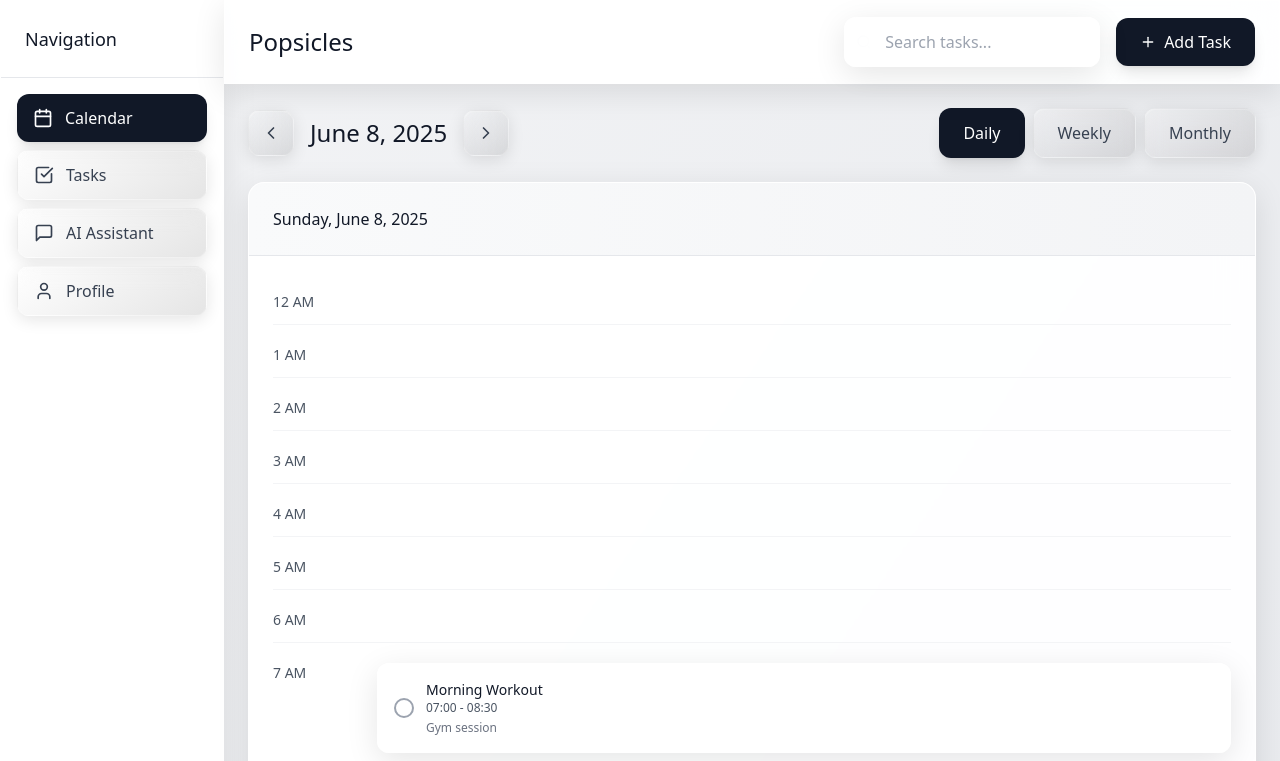
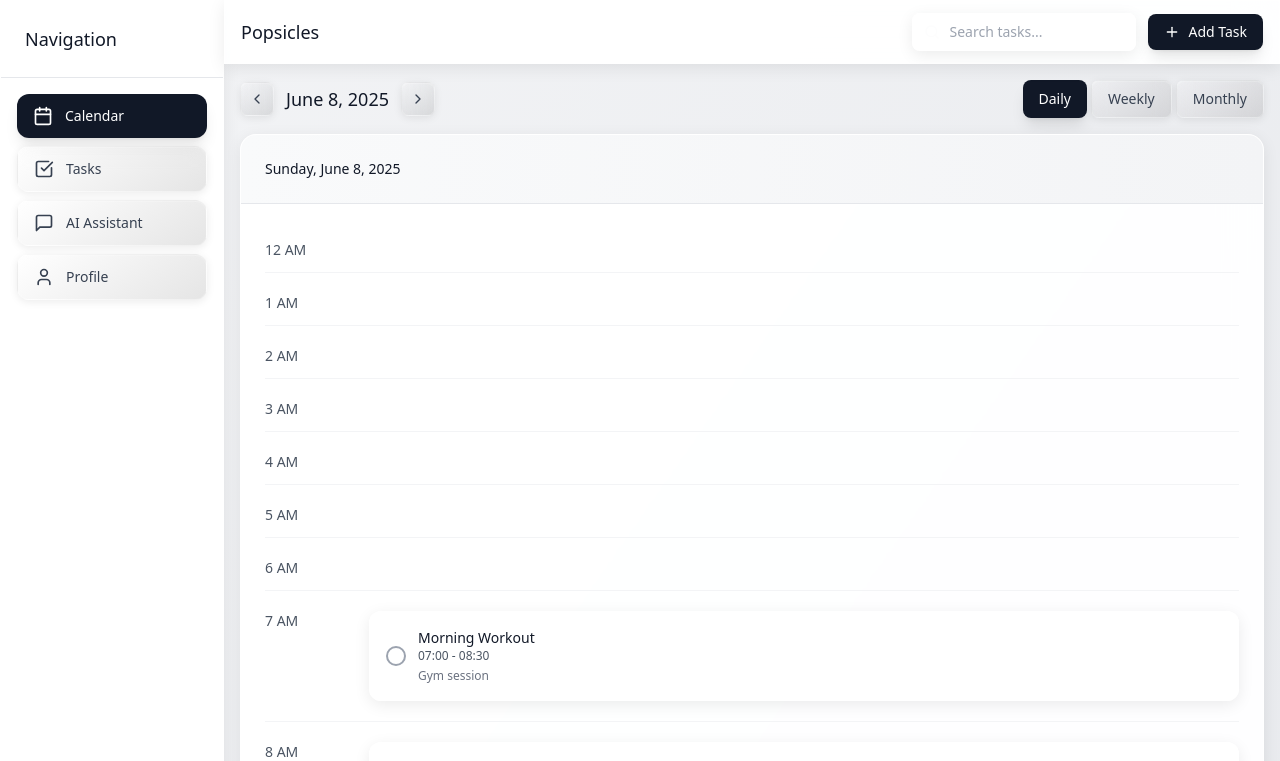
Before and after one commit to akmiinn/popsicles-task-manager, a React (Vite) app: page / in a window 1280 px wide. Shown: the top 761 px of the page. Built offline with nearby package versions, Linux system fonts and the light colour scheme.

Commit message:
Refactor UI and improve task creation
-   Implement a more compact UI structure.
-   Add prefilled time suggestions in the "Add Task" overlay.
-   Address AI Assistant limitations.

```diff
--- a/src/components/AIAssistant.tsx
+++ b/src/components/AIAssistant.tsx
@@ -1,4 +1,3 @@
-
 import { useState, useRef, useEffect } from 'react';
 import { Send, Bot, User, Clock } from 'lucide-react';
 import { ChatMessage, Task } from '../types';
@@ -29,60 +28,91 @@ const AIAssistant = ({ onAddTask, tasks }: AIAssistantProps) => {
 
   const parseDate = (message: string): string => {
     const today = new Date();
-    const tomorrow = new Date(today);
-    tomorrow.setDate(today.getDate() + 1);
-
     const lowerMessage = message.toLowerCase();
 
-    // Check for specific days
+    // Check for specific dates (MM/DD/YYYY, DD/MM/YYYY, YYYY-MM-DD)
+    const specificDatePatterns = [
+      /(\d{1,2})\/(\d{1,2})\/(\d{4})/,  // MM/DD/YYYY or DD/MM/YYYY
+      /(\d{4})-(\d{1,2})-(\d{1,2})/,   // YYYY-MM-DD
+      /(\d{1,2})-(\d{1,2})-(\d{4})/,   // DD-MM-YYYY or MM-DD-YYYY
+    ];
+
+    for (const pattern of specificDatePatterns) {
+      const match = message.match(pattern);
+      if (match) {
+        let year, month, day;
+        if (pattern.source.includes('(\\d{4})')) {
+          // YYYY-MM-DD format
+          year = parseInt(match[1]);
+          month = parseInt(match[2]) - 1;
+          day = parseInt(match[3]);
+        } else {
+          // Assume MM/DD/YYYY format for ambiguous cases
+          month = parseInt(match[1]) - 1;
+          day = parseInt(match[2]);
+          year = match[3] ? parseInt(match[3]) : today.getFullYear();
+        }
+        const parsedDate = new Date(year, month, day);
+        return parsedDate.toISOString().split('T')[0];
+      }
+    }
+
+    // Check for day names
     const dayNames = ['sunday', 'monday', 'tuesday', 'wednesday', 'thursday', 'friday', 'saturday'];
     const currentDay = today.getDay();
 
     for (let i = 0; i < dayNames.length; i++) {
       if (lowerMessage.includes(dayNames[i])) {
         const targetDay = new Date(today);
-        const daysUntilTarget = (i - currentDay + 7) % 7;
+        let daysUntilTarget = (i - currentDay + 7) % 7;
+
+        // If it's the same day and we say "this monday" or just "monday", assume next week
         if (daysUntilTarget === 0 && !lowerMessage.includes('today')) {
-          targetDay.setDate(today.getDate() + 7); // Next week
-        } else {
+          daysUntilTarget = 7;
+        }
+
+        // Handle "next [day]"
+        if (lowerMessage.includes('next')) {
+          daysUntilTarget = daysUntilTarget === 0 ? 7 : daysUntilTarget + 7;
+        }
+
         targetDay.setDate(today.getDate() + daysUntilTarget);
-        }
         return targetDay.toISOString().split('T')[0];
       }
     }
 
     // Check for relative dates
     if (lowerMessage.includes('tomorrow')) {
+      const tomorrow = new Date(today);
+      tomorrow.setDate(today.getDate() + 1);
       return tomorrow.toISOString().split('T')[0];
     } else if (lowerMessage.includes('today')) {
       return today.toISOString().split('T')[0];
+    } else if (lowerMessage.includes('day after tomorrow')) {
+      const dayAfter = new Date(today);
+      dayAfter.setDate(today.getDate() + 2);
+      return dayAfter.toISOString().split('T')[0];
     } else if (lowerMessage.includes('next week')) {
       const nextWeek = new Date(today);
       nextWeek.setDate(today.getDate() + 7);
       return nextWeek.toISOString().split('T')[0];
     }
 
-    // Check for specific date patterns (MM/DD, DD/MM, etc.)
-    const datePatterns = [
-      /(\d{1,2})\/(\d{1,2})/,  // MM/DD or DD/MM
-      /(\d{1,2})-(\d{1,2})/,   // MM-DD or DD-MM
-    ];
-
-    for (const pattern of datePatterns) {
-      const match = message.match(pattern);
-      if (match) {
-        const month = parseInt(match[1]) - 1; // JS months are 0-indexed
-        const day = parseInt(match[2]);
-        const year = today.getFullYear();
-        const parsedDate = new Date(year, month, day);
-
-        // If the date is in the past, assume next year
-        if (parsedDate < today) {
-          parsedDate.setFullYear(year + 1);
+    // Check for relative days like "in 3 days", "in a week"
+    const relativeMatch = lowerMessage.match(/in (\d+) days?/);
+    if (relativeMatch) {
+      const daysToAdd = parseInt(relativeMatch[1]);
+      const futureDate = new Date(today);
+      futureDate.setDate(today.getDate() + daysToAdd);
+      return futureDate.toISOString().split('T')[0];
     }
 
-        return parsedDate.toISOString().split('T')[0];
-      }
+    const weekMatch = lowerMessage.match(/in (\d+) weeks?/);
+    if (weekMatch) {
+      const weeksToAdd = parseInt(weekMatch[1]);
+      const futureDate = new Date(today);
+      futureDate.setDate(today.getDate() + (weeksToAdd * 7));
+      return futureDate.toISOString().split('T')[0];
     }
 
     return today.toISOString().split('T')[0]; // Default to today
@@ -91,12 +121,14 @@ const AIAssistant = ({ onAddTask, tasks }: AIAssistantProps) => {
   const parseTaskFromMessage = (message: string): Omit<Task, 'id'> | null => {
     const lowerMessage = message.toLowerCase();
 
-    if (lowerMessage.includes('create') || lowerMessage.includes('add') || lowerMessage.includes('schedule')) {
-      // Extract time
+    if (lowerMessage.includes('create') || lowerMessage.includes('add') || lowerMessage.includes('schedule') || lowerMessage.includes('book') || lowerMessage.includes('plan')) {
+      // Enhanced time parsing
       const timePatterns = [
-        /(\d{1,2}):?(\d{0,2})\s*(am|pm)/i,
-        /(\d{1,2})\s*(am|pm)/i,
-        /(\d{1,2}):(\d{2})/
+        /(\d{1,2}):(\d{2})\s*(am|pm)/i,        // 10:30 am
+        /(\d{1,2})\s*(am|pm)/i,                // 10 am
+        /(\d{1,2}):(\d{2})/,                   // 14:30 (24h format)
+        /at\s+(\d{1,2}):?(\d{0,2})\s*(am|pm)?/i, // at 10pm, at 10:30
+        /(\d{1,2})\s*o'?clock/i,               // 10 o'clock
       ];
 
       let startTime = '10:00';
@@ -111,6 +143,7 @@ const AIAssistant = ({ onAddTask, tasks }: AIAssistantProps) => {
 
           if (period === 'pm' && hour !== 12) hour += 12;
           if (period === 'am' && hour === 12) hour = 0;
+          if (!period && hour < 8) hour += 12; // Assume PM for times before 8 without AM/PM
 
           startTime = `${hour.toString().padStart(2, '0')}:${minute.toString().padStart(2, '0')}`;
           const endHour = hour + 1;
@@ -119,40 +152,74 @@ const AIAssistant = ({ onAddTask, tasks }: AIAssistantProps) => {
         }
       }
 
-      // Extract task name
+      // Enhanced task name extraction
       let title = 'New Task';
+
+      // Look for quoted text first
+      const quotedMatch = message.match(/"([^"]+)"/);
+      if (quotedMatch) {
+        title = quotedMatch[1];
+      } else {
+        // Enhanced keyword matching
         const taskKeywords = {
           'meeting': 'Meeting',
           'workout': 'Workout',
+          'exercise': 'Exercise',
           'gym': 'Gym Session',
           'lunch': 'Lunch',
           'dinner': 'Dinner',
+          'breakfast': 'Breakfast',
           'call': 'Phone Call',
           'appointment': 'Appointment',
           'study': 'Study Session',
-        'work': 'Work Session'
+          'work': 'Work Session',
+          'presentation': 'Presentation',
+          'conference': 'Conference',
+          'interview': 'Interview',
+          'doctor': 'Doctor Appointment',
+          'dentist': 'Dentist Appointment',
+          'shopping': 'Shopping',
+          'grocery': 'Grocery Shopping',
+          'class': 'Class',
+          'lesson': 'Lesson',
+          'review': 'Review Session',
+          'break': 'Break',
+          'walk': 'Walk',
+          'run': 'Running',
+          'bike': 'Biking',
         };
 
         for (const [keyword, taskTitle] of Object.entries(taskKeywords)) {
           if (lowerMessage.includes(keyword)) {
             title = taskTitle;
+
+            // Look for additional context around the keyword
+            const contextMatch = message.match(new RegExp(`(\\w+\\s+)?${keyword}(\\s+\\w+)?`, 'i'));
+            if (contextMatch && contextMatch[0].trim().length > keyword.length) {
+              title = contextMatch[0].trim();
+            }
             break;
           }
         }
 
-      // Extract custom title from quotes or after "create"
-      const titlePatterns = [
-        /"([^"]+)"/,  // Text in quotes
-        /create\s+([^,\s]+(?:\s+[^,\s]+)*)/i,  // Text after "create"
+        // If no keyword found, try to extract from create/add/schedule patterns
+        if (title === 'New Task') {
+          const patterns = [
+            /(?:create|add|schedule|book|plan|set up)\s+(?:a\s+)?([^,\s]+(?:\s+[^,\s]+)*?)(?:\s+(?:at|on|for|tomorrow|today|monday|tuesday|wednesday|thursday|friday|saturday|sunday)|\s*$)/i,
           ];
 
-      for (const pattern of titlePatterns) {
+          for (const pattern of patterns) {
             const match = message.match(pattern);
-        if (match && match[1].trim() && !['a', 'an', 'the'].includes(match[1].trim().toLowerCase())) {
+            if (match && match[1] && match[1].trim()) {
               title = match[1].trim();
               break;
             }
           }
+        }
+      }
+
+      // Capitalize first letter
+      title = title.charAt(0).toUpperCase() + title.slice(1);
 
       const date = parseDate(message);
 
@@ -275,7 +342,9 @@ const AIAssistant = ({ onAddTask, tasks }: AIAssistantProps) => {
       let response = '';
       const lowerInput = currentInput.toLowerCase();
 
-      if (lowerInput.includes('create') || lowerInput.includes('add') || lowerInput.includes('schedule')) {
+      // Enhanced task creation detection
+      if (lowerInput.includes('create') || lowerInput.includes('add') || lowerInput.includes('schedule') ||
+          lowerInput.includes('book') || lowerInput.includes('plan') || lowerInput.includes('set up')) {
         const newTask = parseTaskFromMessage(currentInput);
         if (newTask) {
           const conflicts = checkForConflicts(newTask);
@@ -292,12 +361,12 @@ const AIAssistant = ({ onAddTask, tasks }: AIAssistantProps) => {
 Please respond with 1, 2, or 3.`;
           } else {
             onAddTask(newTask);
-            response = `Great! I've created "${newTask.title}" for ${new Date(newTask.date).toLocaleDateString()} from ${newTask.startTime} to ${newTask.endTime}. The task has been added to your calendar.`;
+            response = `Perfect! I've created "${newTask.title}" for ${new Date(newTask.date).toLocaleDateString()} from ${newTask.startTime} to ${newTask.endTime}. The task has been added to your calendar.`;
           }
         } else {
-          response = 'I\'d be happy to help you create a task! Please provide more details like the task name, date, and time. For example: "Create a team meeting tomorrow at 2pm" or "Schedule workout on Friday at 6am"';
+          response = 'I\'d be happy to help you create a task! Please provide more details like the task name, date, and time. For example: "Create a team meeting tomorrow at 2pm", "Schedule workout on Friday at 6am", or "Add dentist appointment on 12/25 at 3pm"';
         }
-      } else if (lowerInput.includes('today') && lowerInput.includes('task')) {
+      } else if (lowerInput.includes('today') && (lowerInput.includes('task') || lowerInput.includes('schedule'))) {
         const today = new Date().toISOString().split('T')[0];
         const todayTasks = tasks.filter(task => task.date === today && !task.completed);
 
@@ -311,14 +380,15 @@ Please respond with 1, 2, or 3.`;
       } else if (lowerInput.includes('help')) {
         response = `I can help you with:
 
-• Creating tasks: "Create a meeting tomorrow at 3pm"
-• Scheduling for specific days: "Schedule workout on Friday at 6am"
+• Creating tasks: "Create a meeting tomorrow at 3pm", "Schedule workout on Friday at 6am"
+• Specific dates: "Add doctor appointment on 12/25 at 2pm", "Book lunch on Monday at 1pm"
+• Various time formats: "Plan review session at 2:30pm", "Set up call at 14:00"
 • Checking your schedule: "Show me my tasks for today"
 • Managing conflicts: I'll automatically detect and suggest solutions
 
 What would you like me to help you with?`;
       } else {
-        response = 'I understand you want to manage your tasks and schedule. You can ask me to create tasks, check your schedule, or help resolve conflicts. Try saying something like "Create a workout session on Friday at 6am" or "Show me my tasks for today".';
+        response = 'I understand you want to manage your tasks and schedule. You can ask me to create tasks with specific dates and times, check your schedule, or help resolve conflicts. Try saying something like:\n\n• "Create a workout session on Friday at 6am"\n• "Schedule meeting tomorrow at 2:30pm"\n• "Add doctor appointment on 12/25 at 3pm"\n• "Show me my tasks for today"';
       }
 
       const aiMessage: ChatMessage = {
@@ -342,37 +412,37 @@ What would you like me to help you with?`;
 
   return (
     <div className="flex-1 flex flex-col bg-gradient-to-br from-gray-50 to-gray-100">
-      <div className="bg-white/80 backdrop-blur-lg border-b border-gray-200/50 p-6 shadow-lg">
-        <h2 className="text-2xl font-light text-gray-800">AI Assistant</h2>
-        <p className="text-sm text-gray-600 mt-1">Ask me to create tasks, manage your schedule, or resolve conflicts</p>
+      <div className="bg-white/80 backdrop-blur-lg border-b border-gray-200/50 p-4 shadow-lg">
+        <h2 className="text-lg font-medium text-gray-800">AI Assistant</h2>
+        <p className="text-xs text-gray-600 mt-1">Ask me to create tasks, manage your schedule, or resolve conflicts</p>
       </div>
 
-      <div className="flex-1 overflow-y-auto p-6 space-y-4 max-h-[calc(100vh-200px)]">
+      <div className="flex-1 overflow-y-auto p-4 space-y-3 max-h-[calc(100vh-200px)]">
         {messages.map((message) => (
           <div
             key={message.id}
             className={`flex ${message.isUser ? 'justify-end' : 'justify-start'}`}
           >
-            <div className={`flex max-w-3xl ${message.isUser ? 'flex-row-reverse' : 'flex-row'} gap-3`}>
-              <div className={`w-10 h-10 rounded-full flex items-center justify-center flex-shrink-0 shadow-lg ${
+            <div className={`flex max-w-2xl ${message.isUser ? 'flex-row-reverse' : 'flex-row'} gap-2`}>
+              <div className={`w-8 h-8 rounded-full flex items-center justify-center flex-shrink-0 shadow-md ${
                 message.isUser
-                  ? 'bg-gradient-to-r from-purple-600 to-pink-600'
-                  : 'bg-gradient-to-r from-blue-500 to-blue-600'
+                  ? 'bg-gradient-to-r from-gray-600 to-gray-700'
+                  : 'bg-gradient-to-r from-gray-500 to-gray-600'
               }`}>
                 {message.isUser ? (
-                  <User className="w-5 h-5 text-white" />
+                  <User className="w-4 h-4 text-white" />
                 ) : (
-                  <Bot className="w-5 h-5 text-white" />
+                  <Bot className="w-4 h-4 text-white" />
                 )}
               </div>
-              <div className={`rounded-2xl p-4 shadow-lg backdrop-blur-sm max-w-lg ${
+              <div className={`rounded-xl p-3 shadow-md backdrop-blur-sm max-w-md ${
                 message.isUser
-                  ? 'bg-gradient-to-r from-purple-600 to-pink-600 text-white'
+                  ? 'bg-gradient-to-r from-gray-600 to-gray-700 text-white'
                   : 'bg-white/80 text-gray-800 border border-gray-200/50'
               }`}>
                 <div className="whitespace-pre-wrap text-sm leading-relaxed">{message.content}</div>
-                <div className={`flex items-center gap-1 mt-2 text-xs ${
-                  message.isUser ? 'text-purple-100' : 'text-gray-500'
+                <div className={`flex items-center gap-1 mt-1 text-xs ${
+                  message.isUser ? 'text-gray-200' : 'text-gray-500'
                 }`}>
                   <Clock className="w-3 h-3" />
                   <span>{message.timestamp.toLocaleTimeString([], { hour: '2-digit', minute: '2-digit' })}</span>
@@ -384,11 +454,11 @@ What would you like me to help you with?`;
 
         {isLoading && (
           <div className="flex justify-start">
-            <div className="flex gap-3 max-w-3xl">
-              <div className="w-10 h-10 rounded-full bg-gradient-to-r from-blue-500 to-blue-600 flex items-center justify-center flex-shrink-0 shadow-lg">
-                <Bot className="w-5 h-5 text-white" />
+            <div className="flex gap-2 max-w-2xl">
+              <div className="w-8 h-8 rounded-full bg-gradient-to-r from-gray-500 to-gray-600 flex items-center justify-center flex-shrink-0 shadow-md">
+                <Bot className="w-4 h-4 text-white" />
               </div>
-              <div className="bg-white/80 backdrop-blur-sm rounded-2xl p-4 border border-gray-200/50 shadow-lg">
+              <div className="bg-white/80 backdrop-blur-sm rounded-xl p-3 border border-gray-200/50 shadow-md">
                 <div className="flex space-x-1">
                   <div className="w-2 h-2 bg-gray-400 rounded-full animate-bounce"></div>
                   <div className="w-2 h-2 bg-gray-400 rounded-full animate-bounce" style={{ animationDelay: '0.1s' }}></div>
@@ -401,23 +471,23 @@ What would you like me to help you with?`;
         <div ref={messagesEndRef} />
       </div>
 
-      <div className="bg-white/80 backdrop-blur-lg border-t border-gray-200/50 p-6 shadow-lg">
-        <div className="flex gap-3">
+      <div className="bg-white/80 backdrop-blur-lg border-t border-gray-200/50 p-4 shadow-lg">
+        <div className="flex gap-2">
           <input
             type="text"
             value={inputMessage}
             onChange={(e) => setInputMessage(e.target.value)}
             onKeyPress={handleKeyPress}
             placeholder={conflictingSuggestion ? "Please respond with 1, 2, or 3..." : "Type your message... (e.g., 'Create a meeting tomorrow at 7pm')"}
-            className="flex-1 px-6 py-4 border border-gray-200/50 rounded-2xl focus:outline-none focus:ring-2 focus:ring-purple-300 shadow-lg bg-white/80 backdrop-blur-sm"
+            className="flex-1 px-4 py-3 border border-gray-200/50 rounded-xl focus:outline-none focus:ring-2 focus:ring-gray-300 shadow-md bg-white/80 backdrop-blur-sm text-sm"
             disabled={isLoading}
           />
           <button
             onClick={handleSendMessage}
             disabled={isLoading || !inputMessage.trim()}
-            className="px-6 py-4 bg-gradient-to-r from-purple-600 to-pink-600 text-white rounded-2xl hover:from-purple-700 hover:to-pink-700 transition-all duration-200 disabled:opacity-50 disabled:cursor-not-allowed shadow-lg hover:shadow-xl"
+            className="px-4 py-3 bg-gray-900 text-white rounded-xl hover:bg-gray-800 transition-all duration-200 disabled:opacity-50 disabled:cursor-not-allowed shadow-md hover:shadow-lg"
           >
-            <Send className="w-5 h-5" />
+            <Send className="w-4 h-4" />
           </button>
         </div>
       </div>
--- a/src/index.css
+++ b/src/index.css
@@ -93,32 +93,47 @@
 
   body {
     @apply bg-background text-foreground;
+    font-size: 14px;
+    line-height: 1.4;
   }
 }
 
-/* Glossy effects */
+/* Compact Glossy effects */
 .glass-effect {
   background: rgba(255, 255, 255, 0.95);
   backdrop-filter: blur(20px);
   border: 1px solid rgba(255, 255, 255, 0.2);
-  box-shadow: 0 8px 32px rgba(0, 0, 0, 0.1);
+  box-shadow: 0 4px 16px rgba(0, 0, 0, 0.08);
 }
 
 .glass-dark {
   background: rgba(20, 20, 20, 0.95);
   backdrop-filter: blur(20px);
   border: 1px solid rgba(255, 255, 255, 0.1);
-  box-shadow: 0 8px 32px rgba(0, 0, 0, 0.3);
+  box-shadow: 0 4px 16px rgba(0, 0, 0, 0.25);
 }
 
 .glossy-button {
   background: linear-gradient(145deg, rgba(255, 255, 255, 0.1), rgba(0, 0, 0, 0.1));
   backdrop-filter: blur(10px);
   border: 1px solid rgba(255, 255, 255, 0.2);
-  box-shadow: 0 4px 16px rgba(0, 0, 0, 0.1), inset 0 1px 0 rgba(255, 255, 255, 0.2);
+  box-shadow: 0 2px 8px rgba(0, 0, 0, 0.08), inset 0 1px 0 rgba(255, 255, 255, 0.2);
 }
 
 .glossy-button:hover {
   background: linear-gradient(145deg, rgba(255, 255, 255, 0.2), rgba(0, 0, 0, 0.05));
-  box-shadow: 0 6px 20px rgba(0, 0, 0, 0.15), inset 0 1px 0 rgba(255, 255, 255, 0.3);
+  box-shadow: 0 3px 12px rgba(0, 0, 0, 0.12), inset 0 1px 0 rgba(255, 255, 255, 0.3);
 }
+
+/* Compact spacing utilities */
+.compact-spacing {
+  @apply space-y-1;
+}
+
+.compact-padding {
+  @apply p-2;
+}
+
+.compact-text {
+  @apply text-xs;
+}
--- a/src/pages/Index.tsx
+++ b/src/pages/Index.tsx
@@ -1,4 +1,3 @@
-
 import { useState, useEffect } from 'react';
 import { Calendar, Search, Plus, ChevronLeft, ChevronRight } from 'lucide-react';
 import Sidebar from '../components/Sidebar';
@@ -136,16 +135,16 @@ const Index = () => {
     switch (currentPage) {
       case 'calendar':
         return (
-          <div className="flex-1 p-6">
-            <div className="flex items-center justify-between mb-6">
-              <div className="flex items-center gap-4">
+          <div className="flex-1 p-4">
+            <div className="flex items-center justify-between mb-4">
+              <div className="flex items-center gap-3">
                 <button
                   onClick={() => navigateDate('prev')}
-                  className="p-3 glossy-button text-gray-700 rounded-xl transition-all duration-200"
+                  className="p-2 glossy-button text-gray-700 rounded-lg transition-all duration-200"
                 >
-                  <ChevronLeft className="w-5 h-5" />
+                  <ChevronLeft className="w-4 h-4" />
                 </button>
-                <h2 className="text-2xl font-light text-gray-900">
+                <h2 className="text-lg font-medium text-gray-900">
                   {selectedDate.toLocaleDateString('en-US', {
                     month: 'long',
                     year: 'numeric',
@@ -154,17 +153,17 @@ const Index = () => {
                 </h2>
                 <button
                   onClick={() => navigateDate('next')}
-                  className="p-3 glossy-button text-gray-700 rounded-xl transition-all duration-200"
+                  className="p-2 glossy-button text-gray-700 rounded-lg transition-all duration-200"
                 >
-                  <ChevronRight className="w-5 h-5" />
+                  <ChevronRight className="w-4 h-4" />
                 </button>
               </div>
-              <div className="flex gap-2">
+              <div className="flex gap-1">
                 {(['daily', 'weekly', 'monthly'] as CalendarViewType[]).map((view) => (
                   <button
                     key={view}
                     onClick={() => setCurrentView(view)}
-                    className={`px-6 py-3 rounded-xl transition-all duration-200 capitalize ${
+                    className={`px-4 py-2 rounded-lg transition-all duration-200 capitalize text-sm ${
                       currentView === view
                         ? 'bg-gray-900 text-white shadow-lg'
                         : 'glossy-button text-gray-700'
@@ -213,10 +212,10 @@ const Index = () => {
 
       <div className="flex-1 flex flex-col">
         {/* Top Navigation */}
-        <div className="glass-effect border-b border-gray-200 px-6 py-4">
+        <div className="glass-effect border-b border-gray-200 px-4 py-3">
           <div className="flex items-center justify-between">
-            <h1 className="text-2xl font-light text-gray-900">Popsicles</h1>
-            <div className="flex items-center gap-4">
+            <h1 className="text-lg font-medium text-gray-900">Popsicles</h1>
+            <div className="flex items-center gap-3">
               <div className="relative">
                 <Search className="absolute left-3 top-1/2 transform -translate-y-1/2 text-gray-400 w-4 h-4" />
                 <input
@@ -224,13 +223,13 @@ const Index = () => {
                   placeholder="Search tasks..."
                   value={searchQuery}
                   onChange={(e) => setSearchQuery(e.target.value)}
-                  className="pl-10 pr-4 py-3 border border-gray-300 rounded-xl focus:outline-none focus:ring-2 focus:ring-gray-400 w-64 glass-effect"
+                  className="pl-9 pr-3 py-2 border border-gray-300 rounded-lg focus:outline-none focus:ring-2 focus:ring-gray-400 w-56 glass-effect text-sm"
                 />
               </div>
               {currentPage === 'calendar' && (
                 <button
                   onClick={() => setShowTaskOverlay(true)}
-                  className="flex items-center gap-2 px-6 py-3 bg-gray-900 text-white rounded-xl hover:bg-gray-800 transition-all duration-200 shadow-lg"
+                  className="flex items-center gap-2 px-4 py-2 bg-gray-900 text-white rounded-lg hover:bg-gray-800 transition-all duration-200 shadow-lg text-sm"
                 >
                   <Plus className="w-4 h-4" />
                   Add Task
```
Also changed, not shown: src/components/TaskOverlay.tsx (+72 -30 lines). Lines whose indentation alone changed are shown as unchanged.
